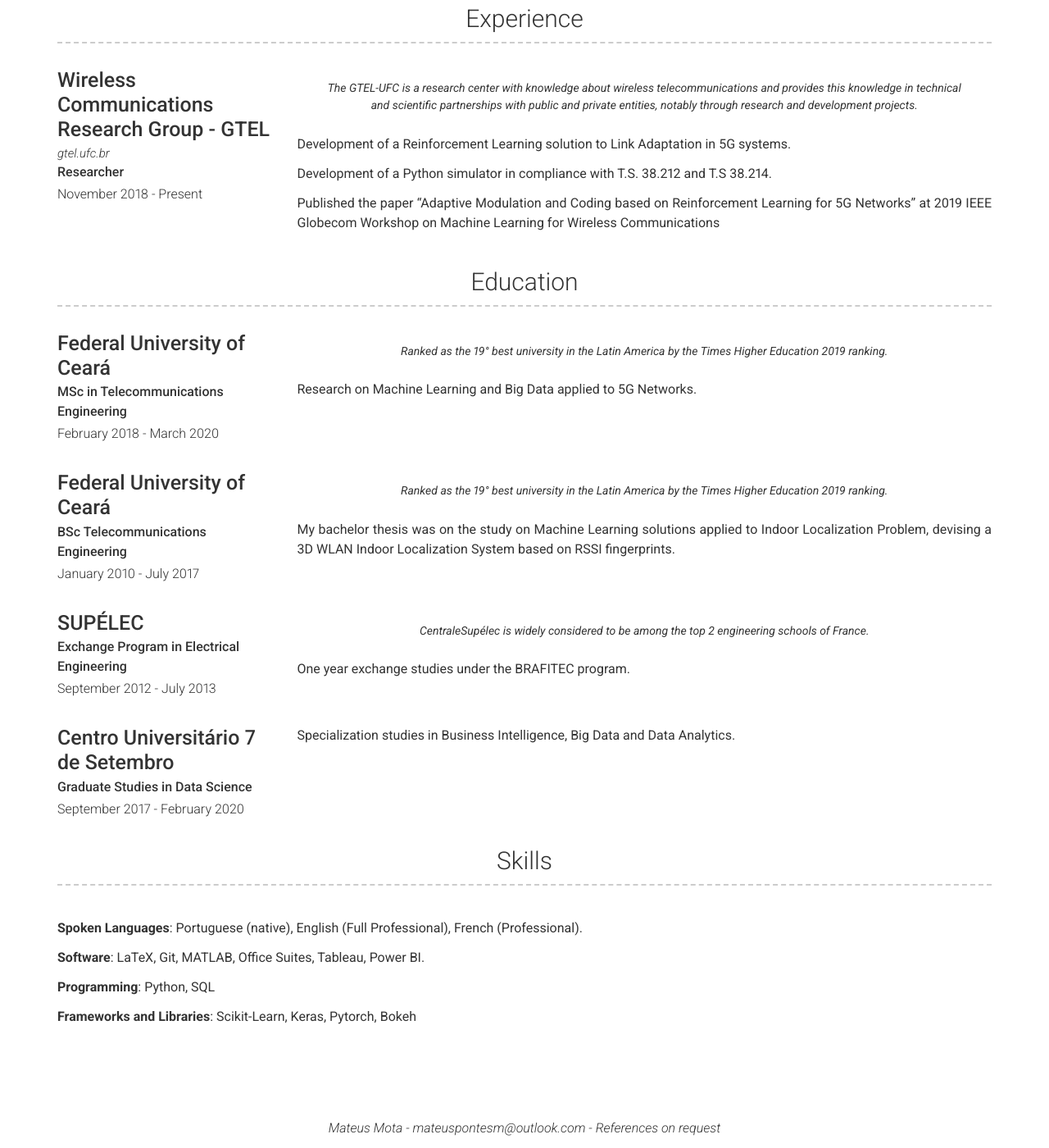
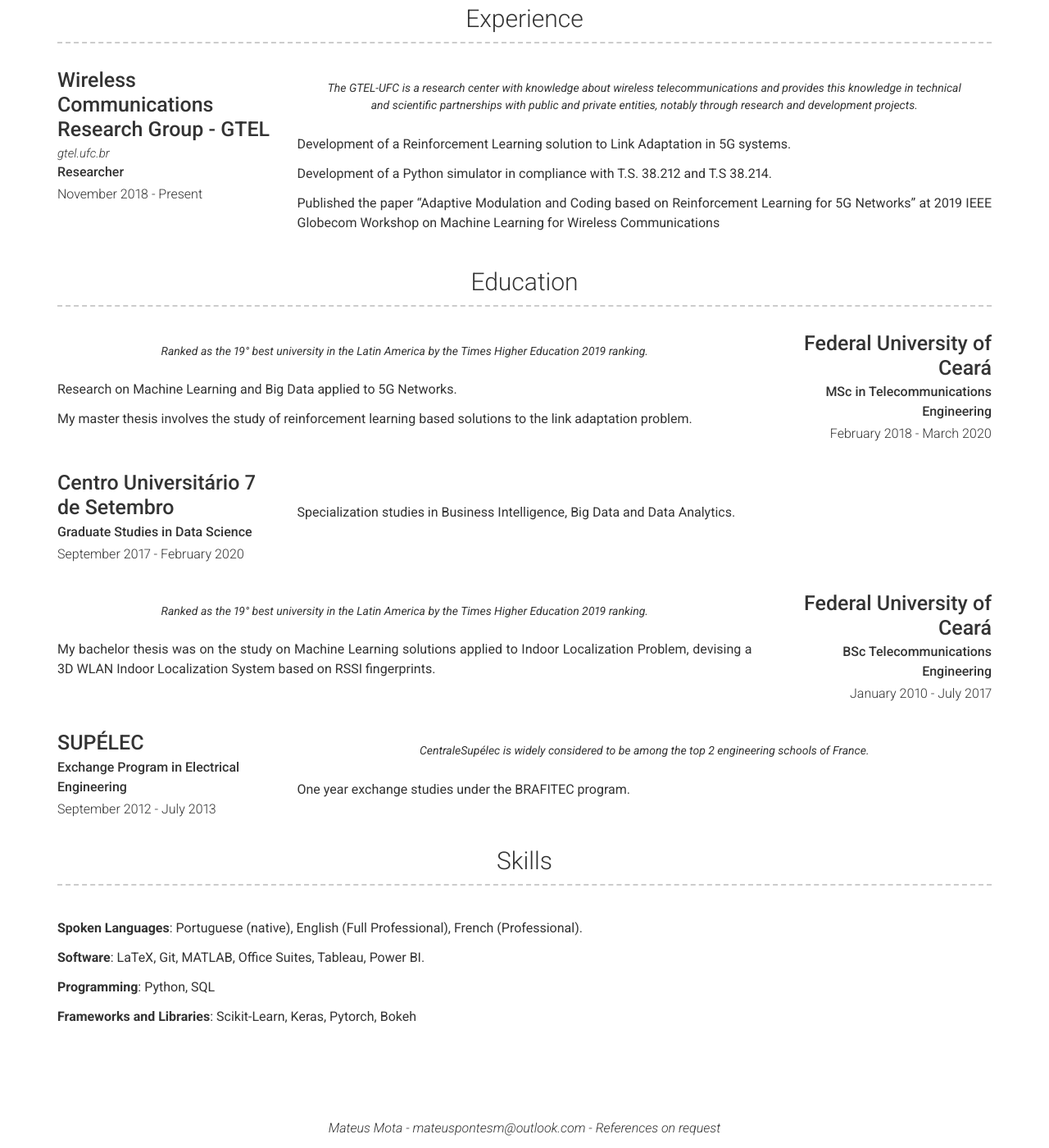
Before and after one commit to mateuspontesm/mateuspontesm.github.io, a Jekyll site: the page built from index.md, in a window 1280 px wide and 1400 px high, scrolled down 547 px. Shown: the whole window at 82% size. Built offline with Jekyll 4.4.1, drawn with Linux system fonts in a browser that asks for light colours; nearby versions of some CDN libraries; part of the change alters nothing that is shown.

```diff
--- a/_data/education.yml
+++ b/_data/education.yml
@@ -1,4 +1,4 @@
-- layout: left
+- layout: right
   name: Federal University of Ceará
   dates: February 2018 - March 2020
   qualification: MSc in Telecommunications Engineering
@@ -7,7 +7,18 @@
   description: | # this will include new lines to allow paragraphs
     Research on Machine Learning and Big Data applied to 5G Networks.
 
+    My master thesis involves the study of reinforcement learning based solutions to the link adaptation problem.
+
 - layout: left
+  name: Centro Universitário 7 de Setembro
+  dates: September 2017 - February 2020
+  qualification: Graduate Studies in Data Science
+  quote: >
+
+  description: | # this will include new lines to allow paragraphs
+    Specialization studies in Business Intelligence, Big Data and Data Analytics.
+
+- layout: right
   name: Federal University of Ceará
   dates: January 2010 - July 2017
   qualification: BSc Telecommunications Engineering
@@ -24,10 +35,3 @@
     CentraleSupélec is widely considered to be among the top 2 engineering schools of France.
   description: | # this will include new lines to allow paragraphs
     One year exchange studies under the BRAFITEC program.
-
-- layout: left
-  name: Centro Universitário 7 de Setembro
-  dates: September 2017 - February 2020
-  qualification: Graduate Studies in Data Science
-  description: | # this will include new lines to allow paragraphs
-    Specialization studies in Business Intelligence, Big Data and Data Analytics.
```
Also changed, not shown: _data/experience.yml (line endings or trailing spaces).
